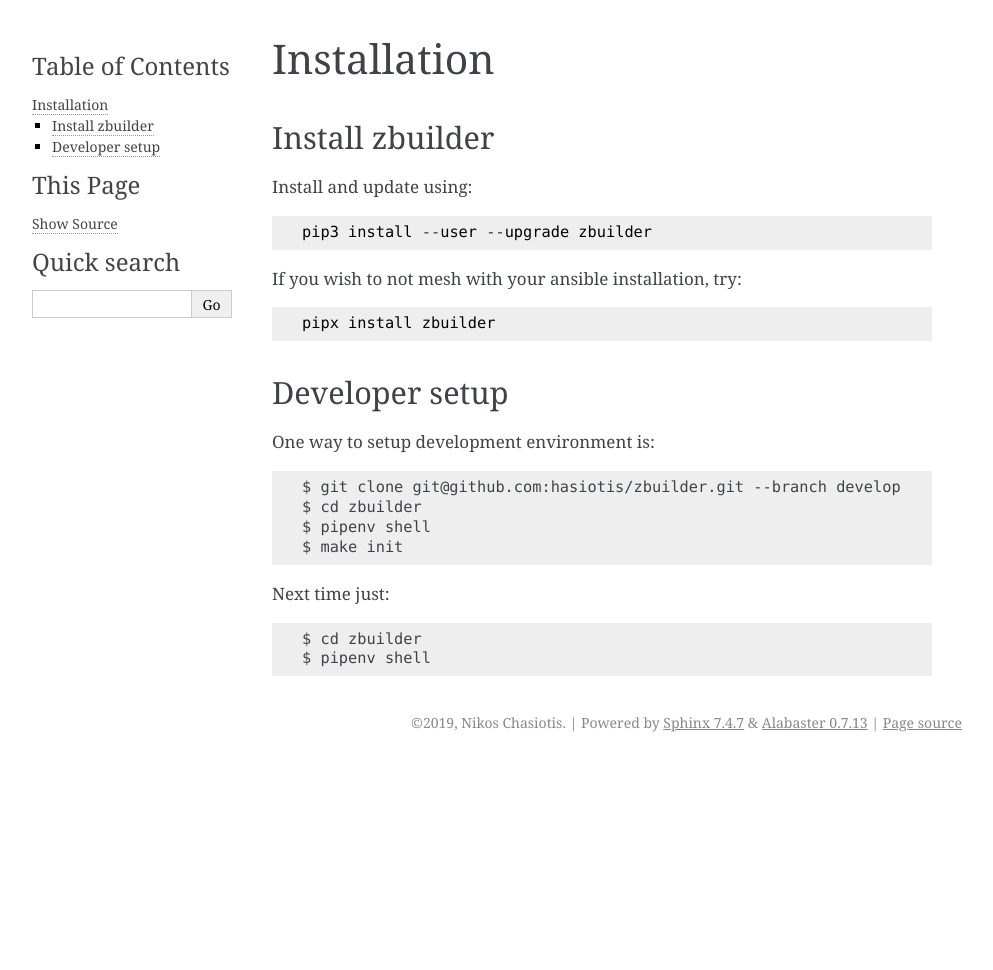
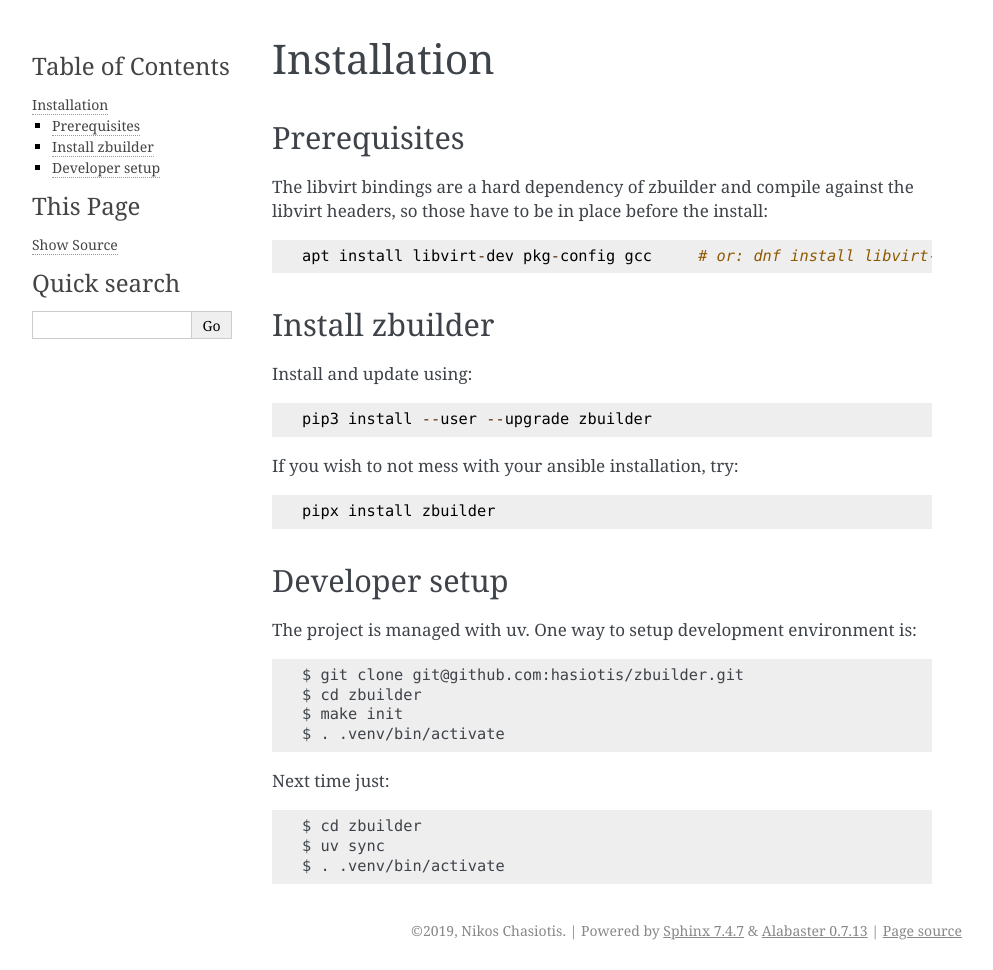
Before and after one commit to hasiotis/zbuilder, a Sphinx documentation site: the page built from docs/install.rst, in a window 1280 px wide. Shown: the whole page, without its empty margins (148-1141 px from the left). Built offline with Sphinx 7.4.7, drawn with Linux system fonts in a browser that asks for light colours; before the commit the page ends 900 px from its top, so only the background shows below that.

Commit message:
Docs update

```diff
--- a/docs/index.rst
+++ b/docs/index.rst
@@ -1,7 +1,7 @@
 Welcome to zbuilder's documentation!
 ====================================
 
-ZBuilder is a tool to help you build VMs ready to be transfered to ansible.
+ZBuilder is a tool to help you build VMs ready to be transferred to ansible.
 By using ansible as a library, it has access to all ansible variables. This
 way it achieves high integration with ansible.
 
--- a/docs/install.rst
+++ b/docs/install.rst
@@ -1,5 +1,13 @@
 Installation
 ============
+
+Prerequisites
+-------------
+
+The libvirt bindings are a hard dependency of zbuilder and compile against the
+libvirt headers, so those have to be in place before the install::
+
+ apt install libvirt-dev pkg-config gcc     # or: dnf install libvirt-devel
 
 Install zbuilder
 ----------------
@@ -8,21 +16,22 @@ Install and update using::
 
  pip3 install --user --upgrade zbuilder
 
-If you wish to not mesh with your ansible installation, try::
+If you wish to not mess with your ansible installation, try::
 
  pipx install zbuilder
 
 Developer setup
 ---------------
 
-One way to setup development environment is::
+The project is managed with uv. One way to setup development environment is::
 
- $ git clone git@github.com:hasiotis/zbuilder.git --branch develop
+ $ git clone git@github.com:hasiotis/zbuilder.git
  $ cd zbuilder
- $ pipenv shell
  $ make init
+ $ . .venv/bin/activate
 
 Next time just::
 
  $ cd zbuilder
- $ pipenv shell
+ $ uv sync
+ $ . .venv/bin/activate
--- a/docs/proxmox.rst
+++ b/docs/proxmox.rst
@@ -27,7 +27,6 @@ Define *pve* as a provider of type proxmox::
   zbuilder config provider pve username=root@pam
   zbuilder config provider pve password=YOURPASSWORD
   zbuilder config provider pve url=yourhost.fqdn
-  zbuilder config provider pve ssl=true
   zbuilder config provider pve verify=true
   zbuilder config view
 
@@ -42,7 +41,7 @@ Since proxmox is not a DNS provider, configure one (see :doc:`bind` or
 Create your environment
 -----------------------
 
-Now create and environment from a proxmox template::
+Now create an environment from a proxmox template::
 
   mkdir ZBUILDER_PROXMOX_DEMO
   cd ZBUILDER_PROXMOX_DEMO
```
Also changed, not shown: docs/aws.rst (+9 -2 lines), docs/gcp.rst (+9 -1 lines), docs/kvm.rst (+18 -18 lines), 3 other files.
